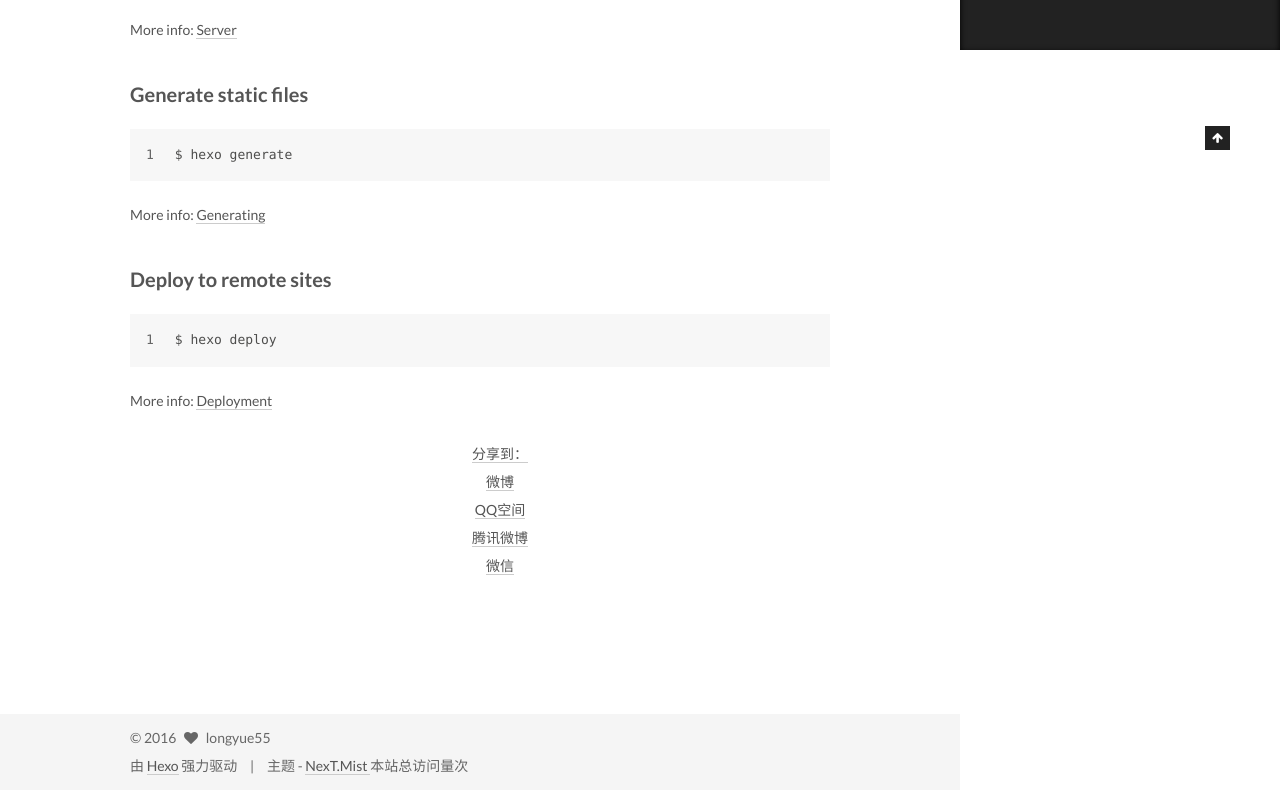
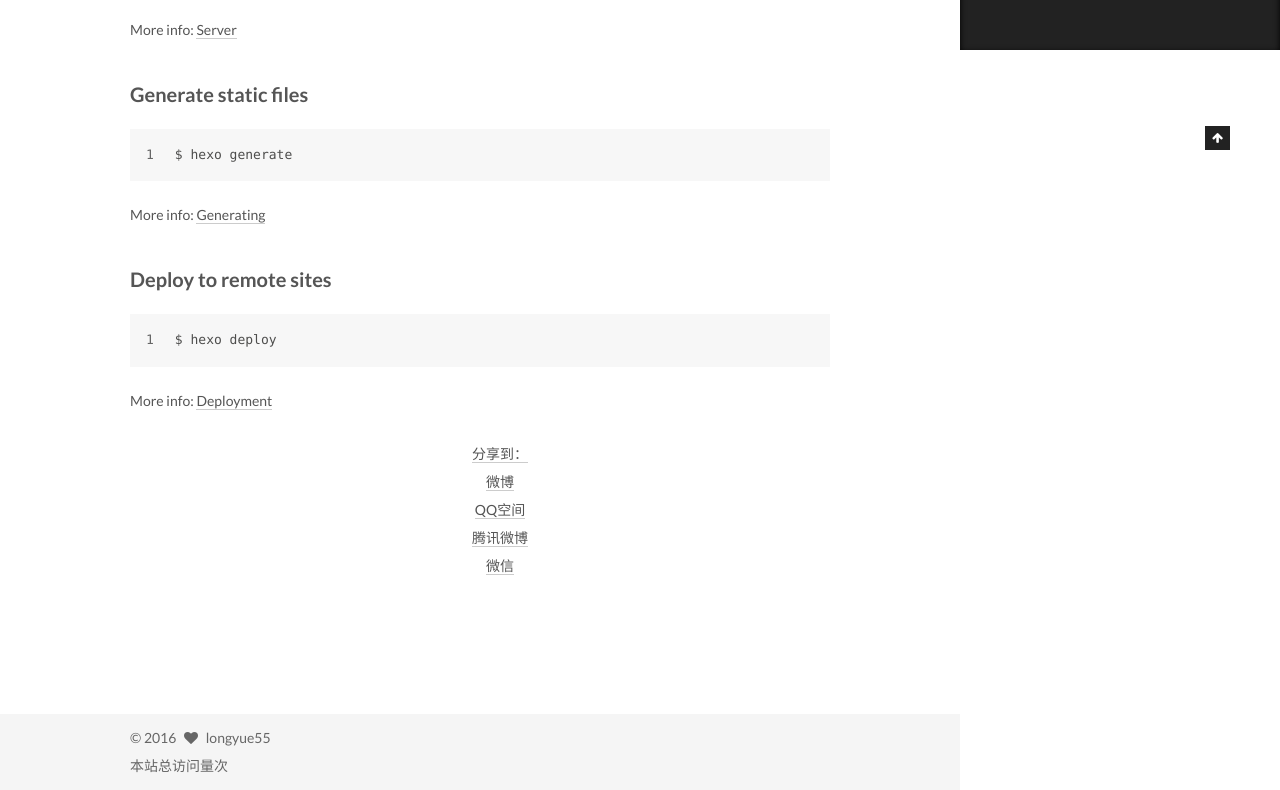
Before and after one commit to longyue55/longyue55.github.io, a plain HTML site: page 2016/06/02/hello-world/index.html in a window 1280 px wide. Shown: the part 750-1540 px from the top of the page. Drawn offline with nearby package versions, Linux system fonts and the light colour scheme; some packages are replaced by stand-ins of ours; a script that the page names is missing.

Commit message:
Site updated: 2016-06-02 21:52:16

```diff
--- a/2016/06/02/hello-world/index.html
+++ b/2016/06/02/hello-world/index.html
@@ -485,15 +485,7 @@ Quick">
   <span class="author" itemprop="copyrightHolder">longyue55</span>
 </div>
 
-<div class="powered-by">
-  由 <a class="theme-link" href="http://hexo.io">Hexo</a> 强力驱动
-</div>
 
-<div class="theme-info">
-  主题 -
-  <a class="theme-link" href="https://github.com/iissnan/hexo-theme-next">
-    NexT.Mist
-  </a>
 
   <script async src="https://dn-lbstatics.qbox.me/busuanzi/2.3/busuanzi.pure.mini.js"></script>
 <span id="busuanzi_container_site_pv">
@@ -508,7 +500,7 @@ var total= Math.floor(duration / (1000 * 60 * 60 * 24));
 document.getElementById("showDays").innerHTML = "本站已运行 "+total+" 天";
 </script>
 <span id="showDays"></span>
-</div>
+
 
 
 
--- a/css/main.css
+++ b/css/main.css
@@ -1548,7 +1548,7 @@ pre .javascript .function {
   width: 4px;
   height: 4px;
   border-radius: 50%;
-  background: #4771cb;
+  background: #04ff91;
 }
 .links-of-blogroll {
   font-size: 13px;
```
Also changed, not shown: about/index.html (+1 -9 lines), archives/2016/06/index.html (+1 -9 lines), archives/2016/index.html (+1 -9 lines), archives/index.html (+1 -9 lines), categories/index.html (+1 -9 lines), index.html (+1 -9 lines), tags/index.html (+1 -9 lines).
